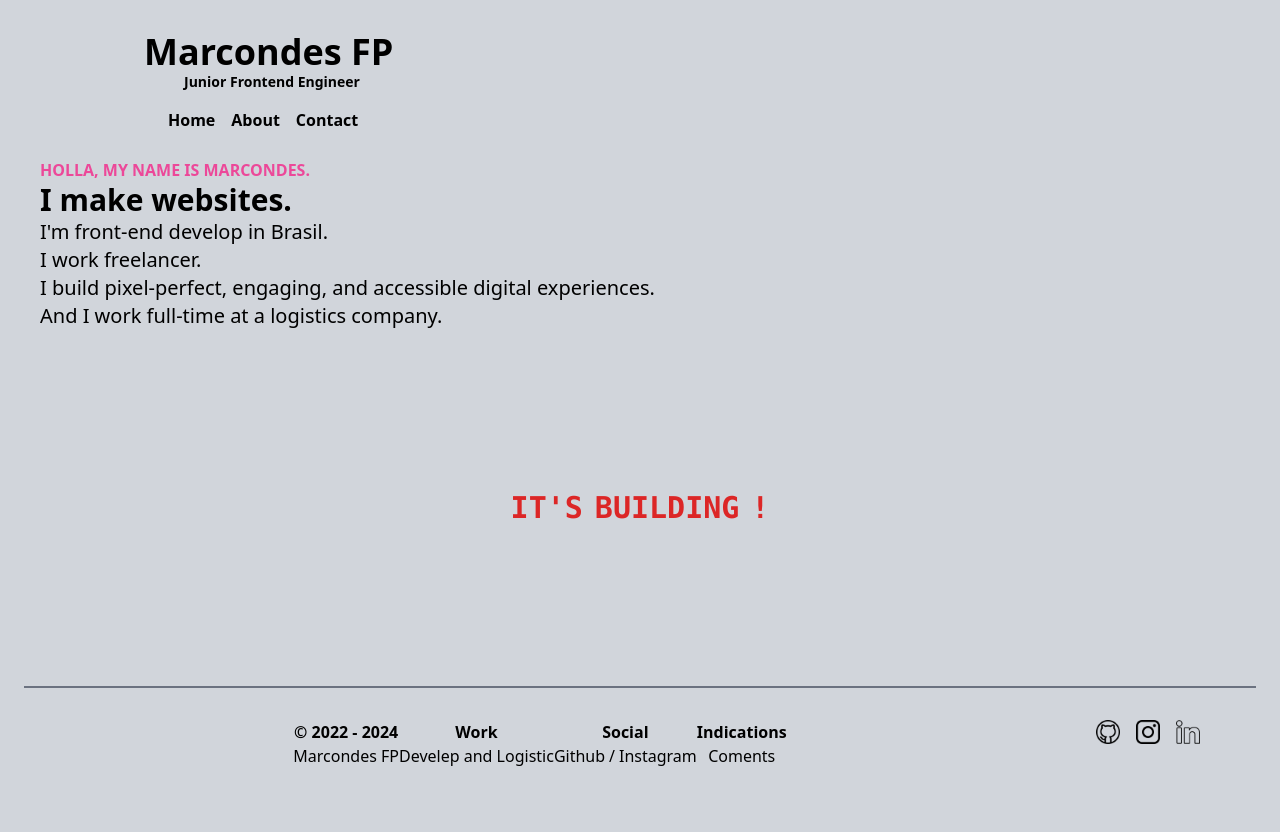
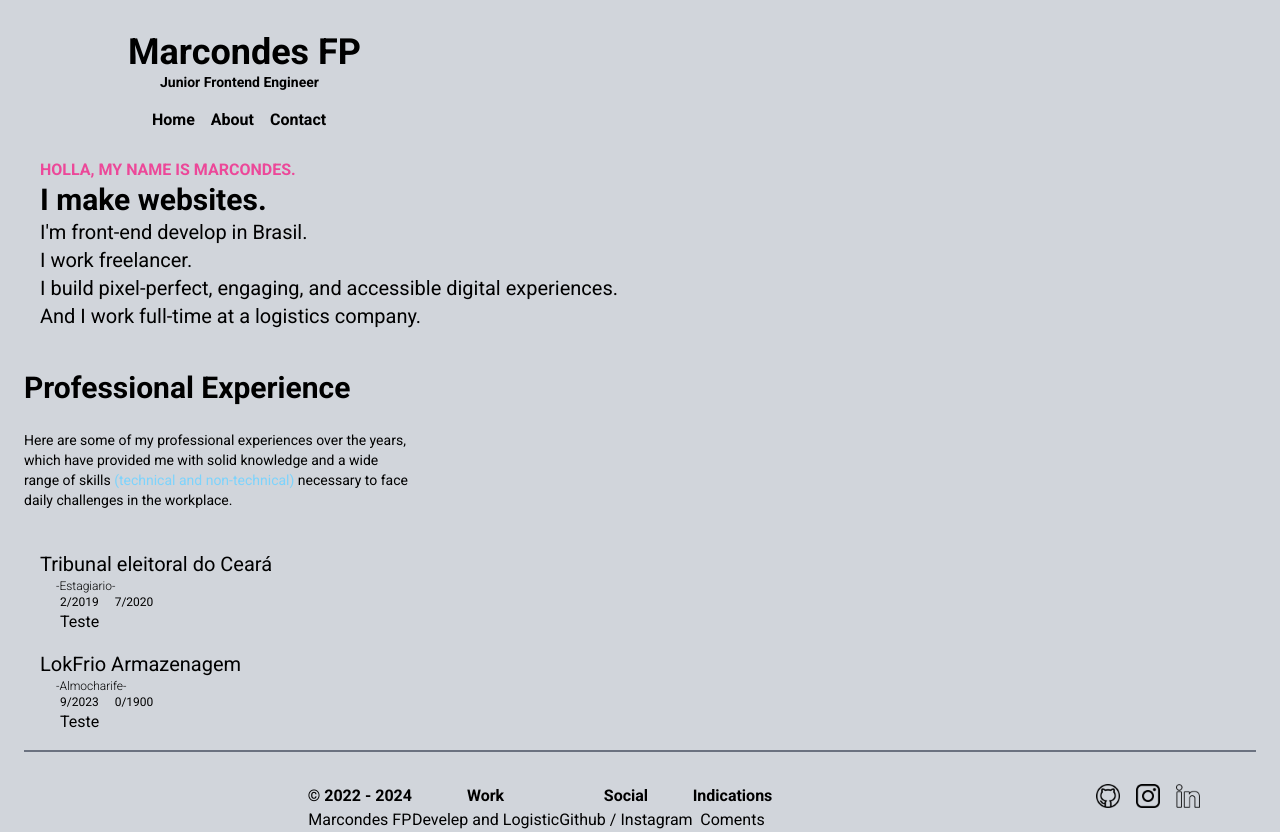
Before and after one commit to mascou9090/portfile-mascou, a Next.js app: page / in a window 1280 px wide. Before the commit the page ends 800 px from the top, so only its background shows below. Built offline with nearby package versions, Linux system fonts and the light colour scheme.

Commit message:
Add something props componets

```diff
--- /dev/null
+++ b/app/experience/index.tsx
@@ -0,0 +1,46 @@
+import Skils from "../skills";
+
+interface PropsExperience {
+    name: string,
+    dataAdimision: Date,
+    dataResignation: Date,
+    description: string,
+    compane: string,
+    skils?: [{name:string, cor:string}]
+}
+
+export default function Experience({ name, dataAdimision, dataResignation, skils, description, compane }: PropsExperience) {
+
+    const monthAdmission = dataAdimision.getMonth();
+    const yearAdmission = dataAdimision.getFullYear();
+
+    const dataActual = `${monthAdmission}/${yearAdmission}`;
+
+    const monthResignation = dataResignation.getMonth();
+    const yearResignation = dataResignation.getFullYear();
+
+    const dataExit = `${monthResignation}/${yearResignation}`;
+
+
+    return (
+        <div className="flex flex-col m-4">
+            <div>
+                <h3 className="text-xl">{compane}</h3>
+            </div>
+
+            <div className="flex flex-col space-x-5">
+                <p className="ml-4 text-xs font-thin"> -{name}- </p>
+                <div className="flex space-x-4">
+                    <p className="text-xs">{dataActual}</p>
+                    <p className="text-xs">{dataExit}</p>
+                </div>
+                <p className="block">{description}</p>
+                <div className="flex space-x-3">
+                    <div className={`${skils?.[0].cor} rounded-md`}>
+                        {skils?.[0].name}
+                    </div>
+                </div>
+            </div>
+        </div>
+    )
+}
--- a/app/globals.css
+++ b/app/globals.css
@@ -17,7 +17,6 @@
 }
 
 body {
-  width:100%;
   color: rgb(var(--foreground-rgb));
   background: linear-gradient(
       to bottom,
--- a/app/layout.tsx
+++ b/app/layout.tsx
@@ -4,6 +4,14 @@ import Instagram from "../assets/instagram.png"
 import Linkedin from "../assets/linkedin.png"
 import "./globals.css";
 import Link from "next/link";
+import {Roboto} from "next/font/google";
+import {Oswald} from "next/font/google";
+
+const maintFontFamilyRobot = Roboto({
+    weight: ['300', '400', '700'],
+    subsets: ['latin'],
+    variable:'--font-family-robot',
+});
 
 export const metadata: Metadata = {
     title: "MarcondesFR | Portfile",
@@ -16,24 +24,23 @@ export default function RootLayout({
     children: React.ReactNode;
 }>) {
     return (
-        <html lang="pt-BR">
+        <html lang="pt-BR" className={maintFontFamilyRobot.variable}>
             <body className="dark:text-gray-300 text-black bg-gradient-to-l dark:from-gray-900 dark:to-gray-800 bg-gray-300">
                 <header className="flex justify-center sm:justify-start w-auto">
                     <div className="" >
                         <div className="pl-12 w-full sm:ml-20 mt-8">
                             <Link className="m-auto" href="/">
-                                <strong className="text-4xl pl-4 hover:opacity-40 duration-300 text-black cursor-pointer">
+                                <strong className="text-4xl hover:opacity-40 duration-300 text-black cursor-pointer">
                                     Marcondes FP
                                 </strong>
                             </Link>
-                            <p className="text-black ml-14 font-bold text-sm">Junior Frontend Engineer</p>
-                            <div className="ml-6 pl-4 mb-6">
+                            <p className="text-black pl-8 font-bold text-sm">Junior Frontend Engineer</p>
+                            <div className="ml-6 mb-6">
                                 <nav className="list-none duration-300 mt-4 space-x-4 flex text-black font-bold text-md">
                                     <li className="after:content-[''] after:duration-500 after:w-[0px] after:h-0.5 after:ease-out after:block after:to-sky-700 after:bg-gradient-to-r after:from-gray-800 hover:after:w-full duration-300 hover:text-sky-700 cursor-pointer">
                                         <Link href="/">
                                             Home
                                         </Link>
-
                                     </li>
                                     <li className="after:content-[''] after:duration-500 after:w-[0px] after:h-0.5 after:ease-out after:block after:to-sky-700 after:bg-gradient-to-r after:from-gray-800 hover:after:w-full duration-300 hover:text-sky-700 cursor-pointer">
 
--- a/app/page.tsx
+++ b/app/page.tsx
@@ -1,6 +1,10 @@
+import Experience from "./experience";
+
+
+
+
 export default function Home() {
   return (
-
     <main className="animate-content-main">
       <aside className="pl-10 mb-10">
         <h2 className="text-md animate-content-second dark:text-blue-700 dark:hover:text-pink-300 text-pink-500 hover:text-sky-600 duration-300 cursor-pointer font-bold">HOLLA, MY NAME IS MARCONDES.</h2>
@@ -14,10 +18,15 @@ export default function Home() {
           And I work full-time at a logistics company. <br />
         </p>
       </aside>
-      <aside className="space-x-3 font-mono font-bold text-red-600 justify-center flex text-3xl my-40">
-          <p className="animate-content-main">IT'S</p>
-          <p className="animate-content-second">BUILDING</p>
-          <p className="animate-content-third">!</p>
+      <aside className="flex flex-col pl-6">
+        <div className="">
+          <h2 className="font-semibold text-3xl">Professional Experience</h2>
+          <p className="w-96 py-6 text-sm">Here are some of my professional experiences over the years, which have provided me with solid knowledge and a wide range of skills <strong className="font-medium text-sky-300">(technical and non-technical)</strong> necessary to face daily challenges in the workplace.</p>
+        </div>
+        <div className="">
+          <Experience name="Estagiario" dataAdimision={new Date(2019,2)} dataResignation={new Date(2020,7)} description="Teste" compane="Tribunal eleitoral do Ceará"/>
+          <Experience name="Almocharife" dataAdimision={new Date(2023,9)} dataResignation={new Date(0,0)} description="Teste" compane="LokFrio Armazenagem"/>
+        </div>
       </aside>
     </main>
   );
--- /dev/null
+++ b/app/skills/index.tsx
@@ -0,0 +1,12 @@
+interface PropsSkils {
+    name: string,
+    cor: string,
+}
+
+export default function Skils({name, cor}: PropsSkils) {
+    return (
+        <div className={`${cor} rounded-md text-sm animate-content-third p-1`}>
+            {name}
+        </div>
+    )
+}
--- a/tailwind.config.ts
+++ b/tailwind.config.ts
@@ -22,8 +22,10 @@ const config: Config = {
           "0%": {transform: "translateX(-10px)", opacity: "0"},
           "100%": {transform: "translateX(0px)", opacity: "1"}
         },
-
       },
+      fontFamily: {
+        sans: ['var(--font-family-robot)']
+      }
     },
   },
   plugins: [],
```
